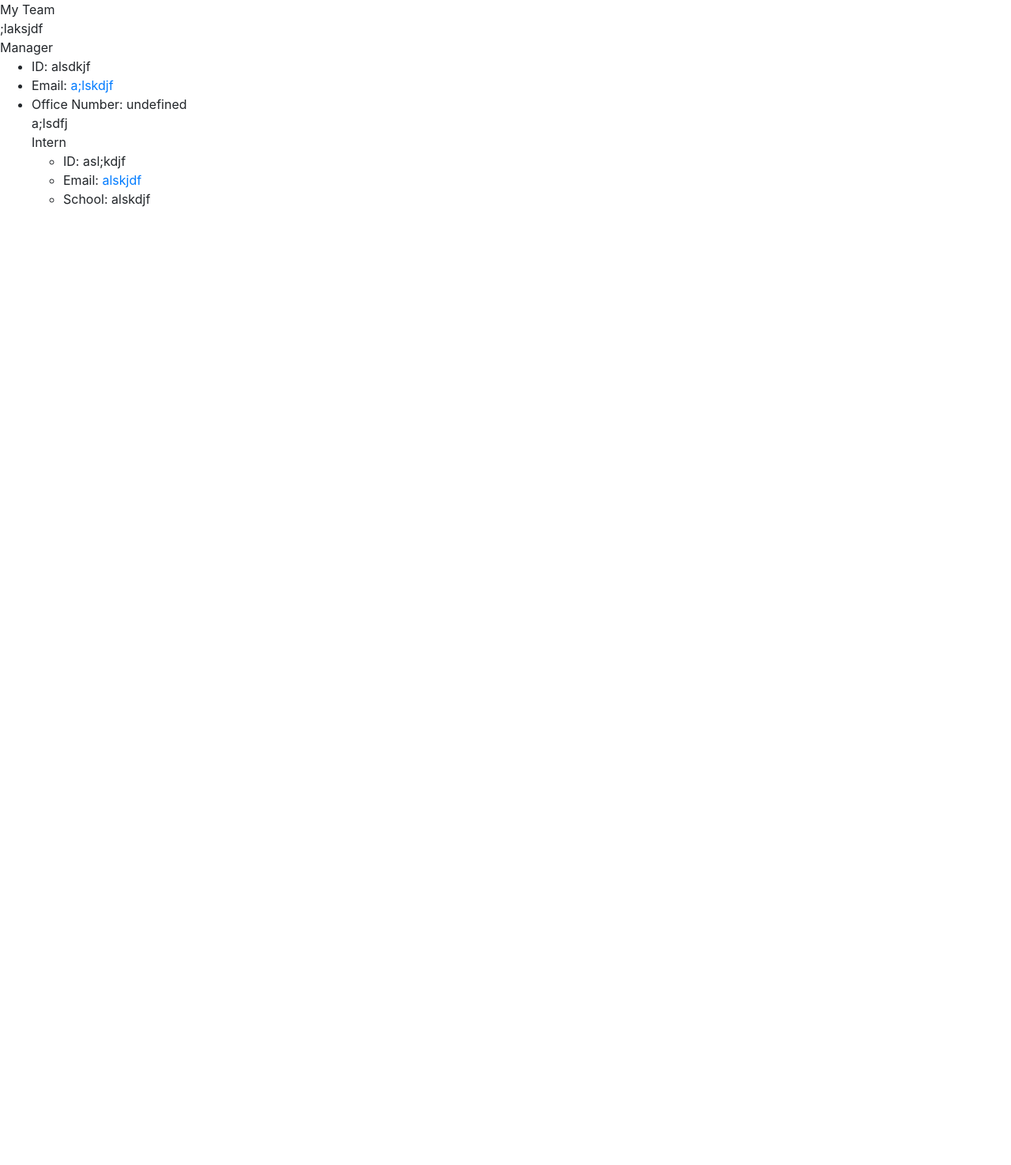
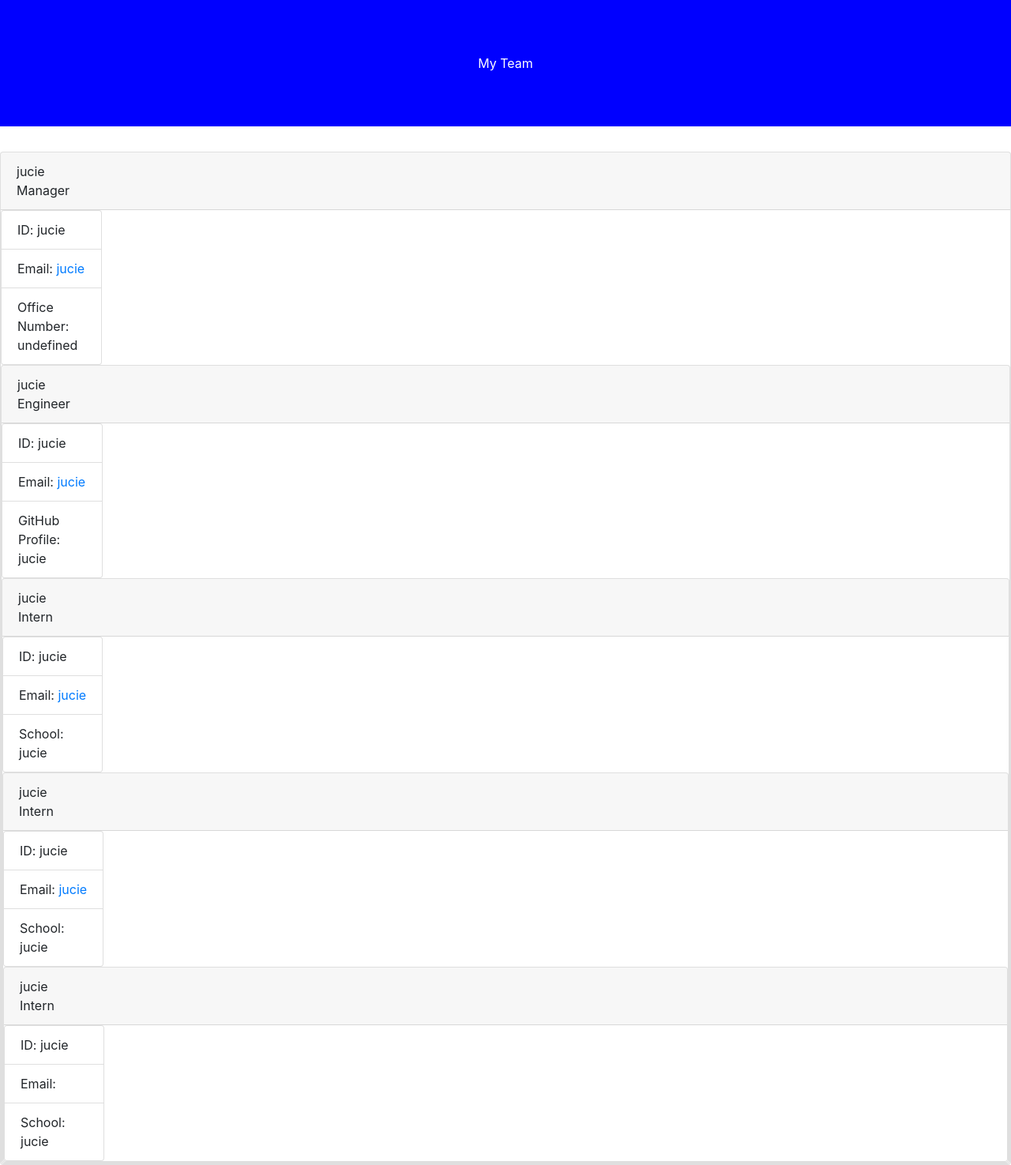
Before and after one commit to mcnaryj/10-Team-Profile-Generator, a website: page src/sampleHTML.html in a window 1280 px wide. Shown: the whole page at 79% size. Before the commit the page ends 800 px from the top, so only its background shows below. Drawn offline with nearby package versions, Linux system fonts and the light colour scheme; files that its build step writes are made by us from their sources.

Commit message:
html is getting there

```diff
--- a/assets/style.css
+++ b/assets/style.css
@@ -1,6 +1,18 @@
-.card {
-    display: block;
+.card-body {
+    display: flexbox;
+    flex-direction: column;
     flex-wrap: wrap;
     width: 10%;
     padding: 0%;
 }
+
+header {
+    display: flex;
+    height: 10rem;
+
+    background-color: blue;
+    color: white;
+    justify-content: center;
+    align-items: center;
+    margin-bottom: 2rem;
+}
--- a/lib/Manager.js
+++ b/lib/Manager.js
@@ -2,8 +2,8 @@ const Employee = require('./Employee');
 
 class Manager extends Employee {
     constructor(name, id, email, officeNumber) {
-        super(name, id, email)
-        this.officeName = officeNumber;
+        super(name, id, email);
+        this.officeNumber = officeNumber;
     }
 
     getRole() {
--- a/src/sampleHTML.html
+++ b/src/sampleHTML.html
@@ -10,28 +10,62 @@
 </head>
 <body>
     <header>My Team</header>
-
-<div>
-<div>
-    <div>
-      <div>
-            ;laksjdf <br>
+    <div class="row row-cols-3 row-cols-md-2">
+</div>
+    <div class="card">
+        <div class="card-header">
+            jucie <br>
  Manager
-      </div>
-      <div>
-              <ul>
-                <li>ID: alsdkjf</li>
-                <li>Email:<a href = "mailto: a;lskdjf"> a;lskdjf</a></li>
-<li>Office Number: undefined</li>
-<div>
-    <div>
-      <div>
-            a;lsdfj <br>
+        </div>
+        <div class="card-body">
+            <ul class="list-group">
+                <li class="list-group-item">ID: jucie</li>
+            <li class="list-group-item">Email:<a href="mailto: jucie"> jucie</a></li>
+<li class="list-group-item">Office Number: undefined</li>
+</div>
+    <div class="card">
+        <div class="card-header">
+            jucie <br>
+ Engineer
+        </div>
+        <div class="card-body">
+            <ul class="list-group">
+                <li class="list-group-item">ID: jucie</li>
+            <li class="list-group-item">Email:<a href="mailto: jucie"> jucie</a></li>
+<li class="list-group-item"> GitHub Profile: jucie</a></li>
+</div>
+    <div class="card">
+        <div class="card-header">
+            jucie <br>
  Intern
-      </div>
-      <div>
-              <ul>
-                <li>ID: asl;kdjf</li>
-                <li>Email:<a href = "mailto: alskjdf"> alskjdf</a></li>
-<li> School: alskdjf</li>
+        </div>
+        <div class="card-body">
+            <ul class="list-group">
+                <li class="list-group-item">ID: jucie</li>
+            <li class="list-group-item">Email:<a href="mailto: jucie"> jucie</a></li>
+<li class="list-group-item"> School: jucie</li>
 </div>
+    <div class="card">
+        <div class="card-header">
+            jucie <br>
+ Intern
+        </div>
+        <div class="card-body">
+            <ul class="list-group">
+                <li class="list-group-item">ID: jucie</li>
+            <li class="list-group-item">Email:<a href="mailto: jucie"> jucie</a></li>
+<li class="list-group-item"> School: jucie</li>
+</div>
+    <div class="card">
+        <div class="card-header">
+            jucie <br>
+ Intern
+        </div>
+        <div class="card-body">
+            <ul class="list-group">
+                <li class="list-group-item">ID: jucie</li>
+            <li class="list-group-item">Email:<a href="mailto: "> </a></li>
+<li class="list-group-item"> School: jucie</li>
+</ul>
+    </div >
+    </div >
```
Also changed, not shown: src/generateProfile.js (+16 -16 lines).
